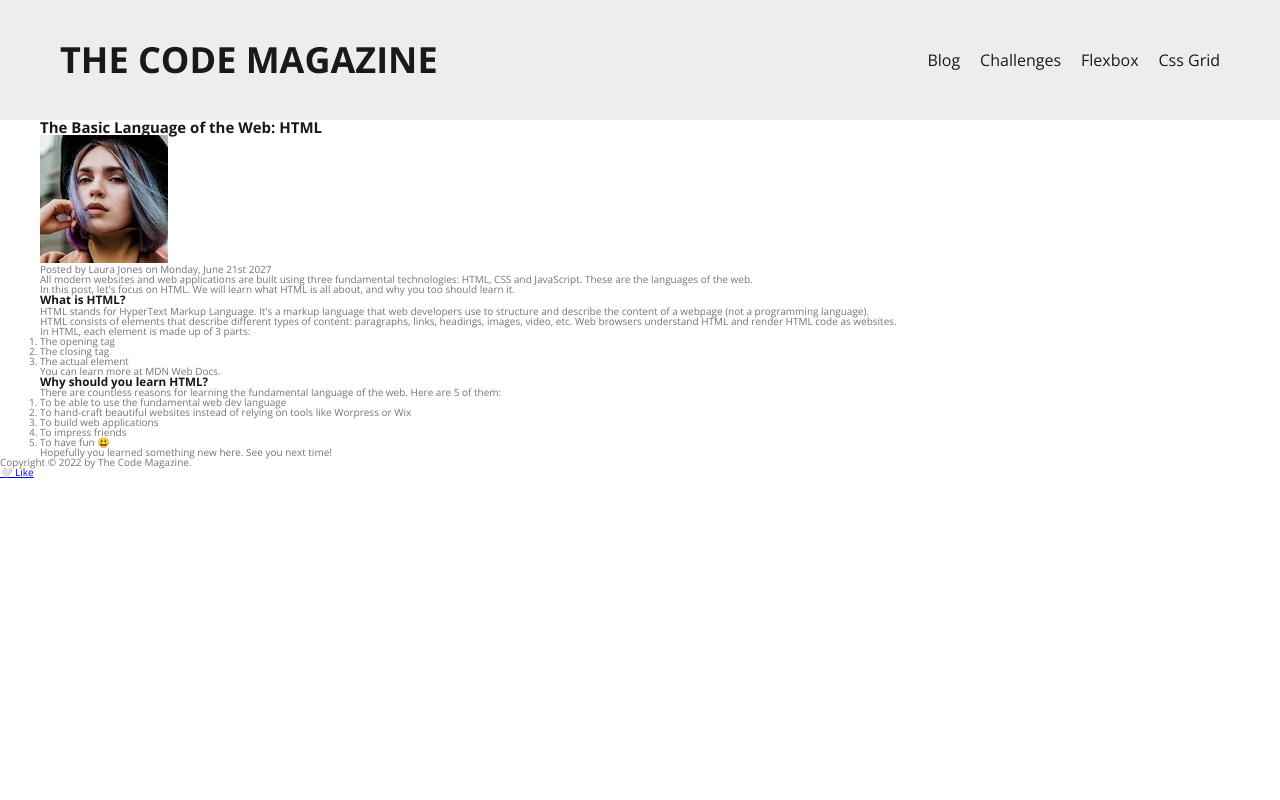
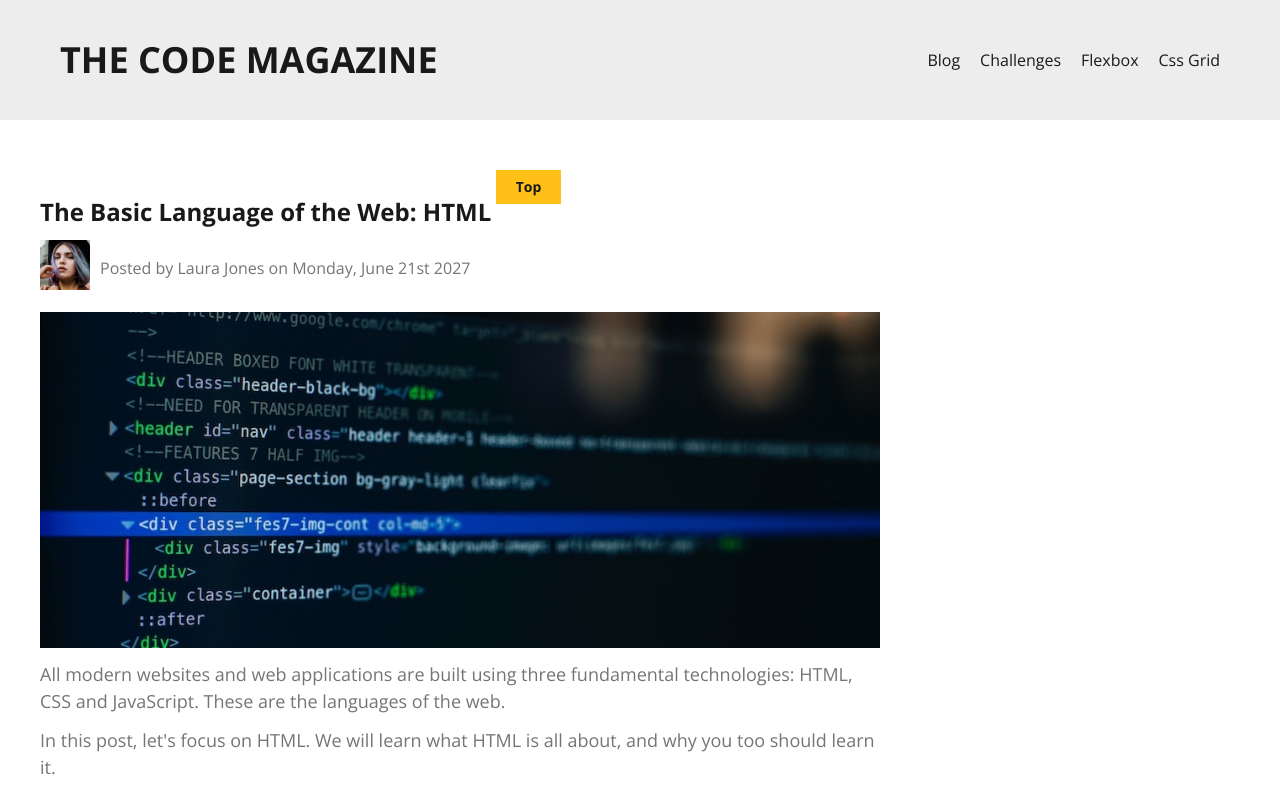
Before and after one commit to abanoubMokhles/blog-article, a website: page index.html in a window 1280 px wide. Shown: the top 800 px of the page. Drawn offline with nearby package versions, Linux system fonts and the light colour scheme.

Commit message:
finish main section and overall layout

```diff
--- a/index.html
+++ b/index.html
@@ -34,7 +34,10 @@
       <main class="main" role="main">
         <article class="article" role="article">
           <header class="article__header" role="banner">
-          <h2 class="heading-secondary">The Basic Language of the Web: HTML</h2>
+            <h2 class="heading-secondary">
+              The Basic Language of the Web: HTML
+            </h2>
+            <div class="article__author-box">
               <img
                 src="img/laura-jones.jpg"
                 alt="Laura Jones"
@@ -43,8 +46,8 @@
               <p class="article__author-text">
                 Posted by Laura Jones on Monday, June 21st 2027
               </p>
-        </header>
-        <div class="article__body">
+            </div>
+            <img src="img/post-img.jpg" alt="coding" class="article__image" />
             <p class="article__paragraph">
               All modern websites and web applications are built using three
               fundamental technologies: HTML, CSS and JavaScript. These are the
@@ -54,13 +57,14 @@
               In this post, let's focus on HTML. We will learn what HTML is all
               about, and why you too should learn it.
             </p>
-
+          </header>
+          <div class="article__body">
             <div class="article__sub-section">
               <h3 class="heading-tertiary">What is HTML?</h3>
               <p class="article__paragraph">
-              HTML stands for HyperText Markup Language. It's a markup language
-              that web developers use to structure and describe the content of a
-              webpage (not a programming language).
+                HTML stands for HyperText Markup Language. It's a markup
+                language that web developers use to structure and describe the
+                content of a webpage (not a programming language).
               </p>
               <p class="article__paragraph">
                 HTML consists of elements that describe different types of
@@ -83,17 +87,12 @@
             <div class="article__sub-section">
               <h3 class="heading-tertiary">Why should you learn HTML?</h3>
               <p class="article__paragraph">
-              There are countless reasons for learning the fundamental language
-              of the web. Here are 5 of them:
+                There are countless reasons for learning the fundamental
+                language of the web. Here are 5 of them:
               </p>
               <ol class="article__list">
-              <li class="article__item">
-                To be able to use the fundamental web dev language
-              </li>
-              <li class="article__item">
-                To hand-craft beautiful websites instead of relying on tools
-                like Worpress or Wix
-              </li>
+                <li class="article__item">To use web dev language</li>
+                <li class="article__item">To hand-craft beautiful websites</li>
                 <li class="article__item">To build web applications</li>
                 <li class="article__item">To impress friends</li>
                 <li class="article__item">To have fun 😃</li>
@@ -103,20 +102,16 @@
               </p>
             </div>
           </div>
-        </div>
         </article>
       </main>
 
       <!-- More articles -->
       <aside role="complementary"></aside>
-    </div>
-
       <!-- Footer -->
       <footer class="footer">
-      <p class="copyright">
-        Copyright © 2022 by The Code Magazine.
-      </p>
-      <a href="#" class="like">🤍 Like</a>
+        <p class="footer__copyright">Copyright © 2022 by The Code Magazine.</p>
+        <a href="#" class="footer__like">🤍 Like</a>
       </footer>
+    </div>
   </body>
 </html>
--- a/sass/base/_base.scss
+++ b/sass/base/_base.scss
@@ -13,7 +13,17 @@ html {
 body {
   color: var(--color-grey);
 }
-.article {
+.container {
   max-width: 120rem;
-  margin: 0 auto;
+  margin: 8rem auto 0;
+  display: grid;
+  grid-template-columns: 3fr 1fr;
+  column-gap: 8rem;
 }
+
+aside {
+  grid-column: 2/3;
+}
+footer {
+  grid-column: 1/3;
+}
--- a/sass/base/_typography.scss
+++ b/sass/base/_typography.scss
@@ -14,3 +14,24 @@ body {
 .heading-tertiary {
   color: var(--color-dark);
 }
+.heading-secondary {
+  margin-bottom: 1.6rem;
+  font-size: 2.4rem;
+  display: inline-block;
+  position: relative;
+
+  &::after {
+    content: "Top";
+    font-size: 1.4rem;
+    padding: 1rem 2rem;
+    display: inline-block;
+    background-color: var(--color-primary);
+    position: absolute;
+    top: -3rem;
+    right: -7rem;
+  }
+}
+.heading-tertiary {
+  margin-bottom: 1.6rem;
+  font-size: 2.4rem;
+}
--- a/sass/layouts/_footer.scss
+++ b/sass/layouts/_footer.scss
@@ -0,0 +1,39 @@
+.footer {
+  color: var(--color-grey);
+  padding: 4rem;
+  text-align: center;
+  position: relative;
+
+  &__copyright {
+    font-size: 1.4rem;
+  }
+  &__like {
+    &:link,
+    &:visited {
+      font-size: 1.4rem;
+      color: var(--color-light);
+      background-image: linear-gradient(
+        to right,
+        var(--color-primary),
+        var(--color-dark)
+      );
+      display: inline-block;
+      padding: 1.2rem;
+      text-decoration: none;
+      position: absolute;
+      top: 1rem;
+      right: 1rem;
+      transition: all 0.3s;
+    }
+    &:hover,
+    &:active {
+      background-image: linear-gradient(
+        to left,
+        var(--color-primary),
+        var(--color-dark)
+      );
+      transform: translateY(-3px);
+      box-shadow: 0 1rem 2rem var(--color-grey);
+    }
+  }
+}
--- a/sass/layouts/_main-section.scss
+++ b/sass/layouts/_main-section.scss
@@ -1,33 +1,65 @@
+main {
+  grid-column: 1/2;
+}
+
 .article {
   &__header {
+    margin-bottom: 3.2rem;
+  }
+
+  &__author-box {
+    margin-bottom: 1.6rem;
+
+    &::after {
+      content: "";
+      display: table;
+      clear: left;
+    }
   }
 
   &__author-img {
+    width: 5rem;
+    height: 5rem;
+    float: left;
   }
 
   &__author-text {
+    font-size: 1.6rem;
+    padding: 2rem 6rem;
   }
 
-  &__body {
+  &__image {
+    width: 100%;
+    margin-bottom: 1.2rem;
   }
 
   &__paragraph {
+    font-size: 1.8rem;
+    line-height: 1.5;
+    margin-bottom: 1.2rem;
   }
 
   &__sub-section {
+    margin-bottom: 4.8rem;
   }
 
   &__list {
+    list-style: none;
+    margin-bottom: 1.6rem;
   }
 
   &__item {
-  }
+    font-size: 1.8rem;
+    line-height: 1.5;
 
-  &__paragraph {
+    &::before {
+      content: "";
+      width: 1.4rem;
+      height: 1.4rem;
+      display: inline-block;
+      background-image: url(../img/arrow.svg);
+      background-size: cover;
+      margin-right: 1rem;
+    }
   }
 }
-
-.heading-secondary {
-}
-.heading-tertiary {
-}
```
Also changed, not shown: css/style.css, img/arrow.svg (added). Lines whose indentation alone changed are shown as unchanged.
